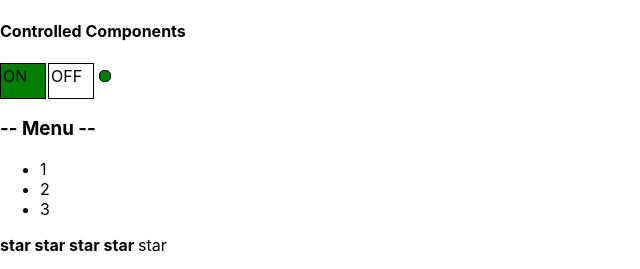
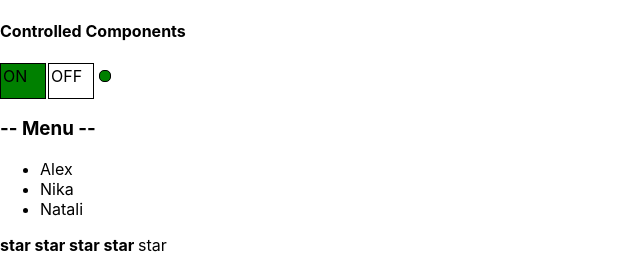
Before and after one commit to phoenix2307/Kabsda_kak_prosto, a React (Create React App) app: page / in a window 1280 px wide. Shown: the top 269 px of the page, without its empty margins (0-640 px from the left). Built offline with nearby package versions, Linux system fonts and the light colour scheme.

Commit message:
item for Accordeon

```diff
--- a/src/App.tsx
+++ b/src/App.tsx
@@ -9,11 +9,14 @@
 
 
 function App() {
-    console.log('App rendering')
 
     let [ratingValue, setRatingValue] = useState<RatingValueType>(4)
     let [accordionCollapsed, setAccordionCollapsed] = useState<boolean>(false)
     let [toggle, setToggle] = useState<boolean>(true)
+
+    const onClick = (value: any) => {
+        alert(`item: ${value} was clicked`)
+    }
 
     return (
         <div>
@@ -24,7 +27,14 @@
                        collapsed={accordionCollapsed}
                        onChange={() => {
                            setAccordionCollapsed(!accordionCollapsed)
-                       }}/>
+                       }}
+                       items={[
+                           {title: 'Alex', value: 1},
+                           {title: 'Nika', value: 2},
+                           {title: 'Natali', value: 3}
+                       ]}
+                       onClick={onClick}
+            />
             <Rating value={ratingValue} onClick={setRatingValue}/>
 
             <h4>Uncontrolled Components</h4>
--- a/src/components/Accordion/Accordion.tsx
+++ b/src/components/Accordion/Accordion.tsx
@@ -1,17 +1,24 @@
 import React from "react";
+
+type ItemType = {
+    title: string
+    value: any
+}
 
 type AccordionPropsType = {
     titleValue: string
     collapsed: boolean
     onChange: () => void
+    items: ItemType[]
+    onClick: (value: any) => void
 }
 
 function Accordion(props: AccordionPropsType) {
 
-        return <div >
-            <AccordionTitle title={props.titleValue} click={props.onChange}/>
-            { !props.collapsed && <AccordionBody /> }
-        </div>
+    return <div>
+        <AccordionTitle title={props.titleValue} click={props.onChange}/>
+        {!props.collapsed && <AccordionBody items={props.items} onClick={props.onClick}/>}
+    </div>
 
 }
 
@@ -20,17 +27,22 @@
     click: () => void
 
 }
+
 function AccordionTitle(props: AccordionTitlePropsType) {
     return <h3 onClick={props.click}>-- {props.title} --</h3>
 }
 
-function AccordionBody(props: any) {
-    console.log('AccordionBody rendering')
-        return <ul>
-            <li>1</li>
-            <li>2</li>
-            <li>3</li>
-        </ul>
+type AccordionBodyPropsType = {
+    items: ItemType[]
+    onClick: (value: any) => void
+}
+
+function AccordionBody(props: AccordionBodyPropsType) {
+    return <ul>
+        {props.items.map( (i, index) => <li
+            key={index}
+        onClick={()=>props.onClick(i.value)}>{i.title}</li>)}
+    </ul>
 }
 
 export default Accordion
```
